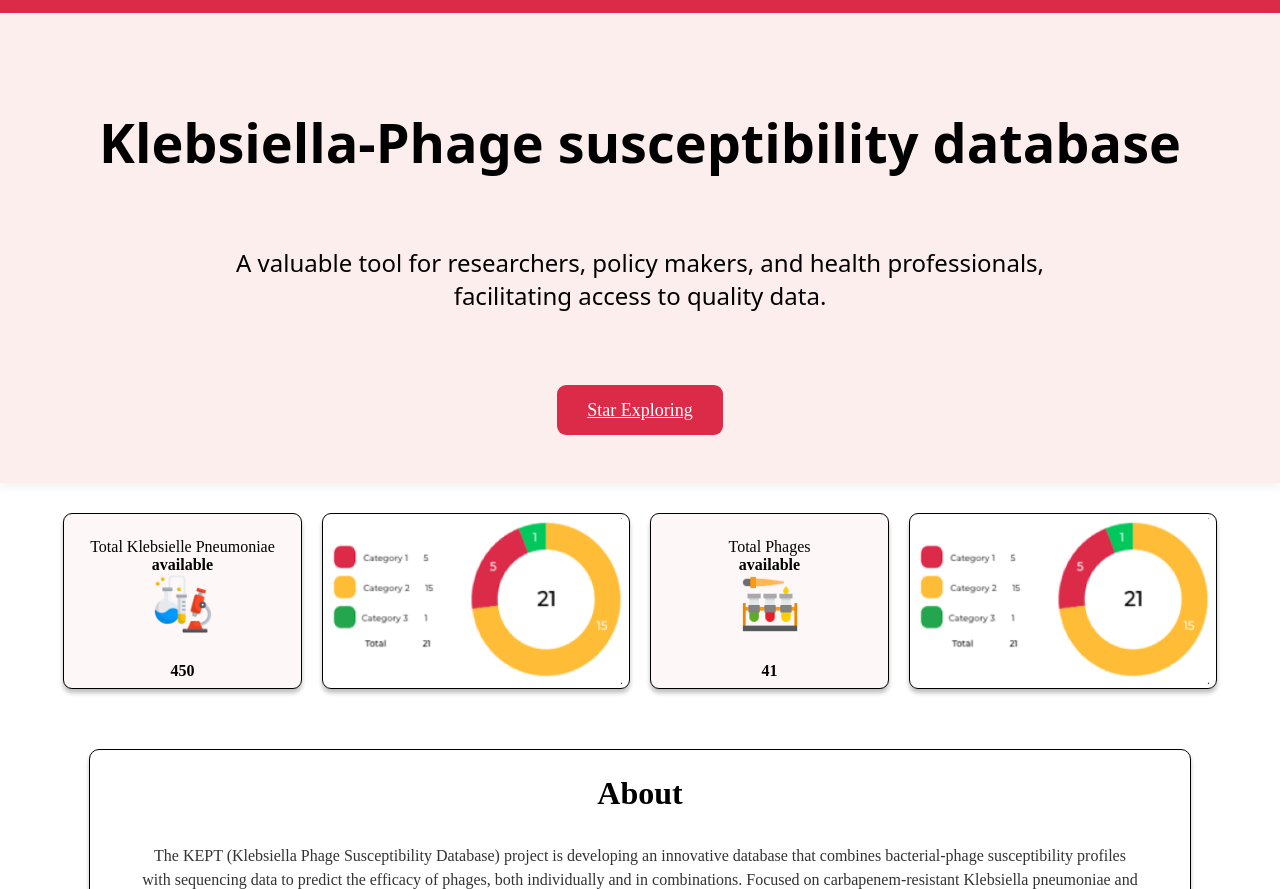
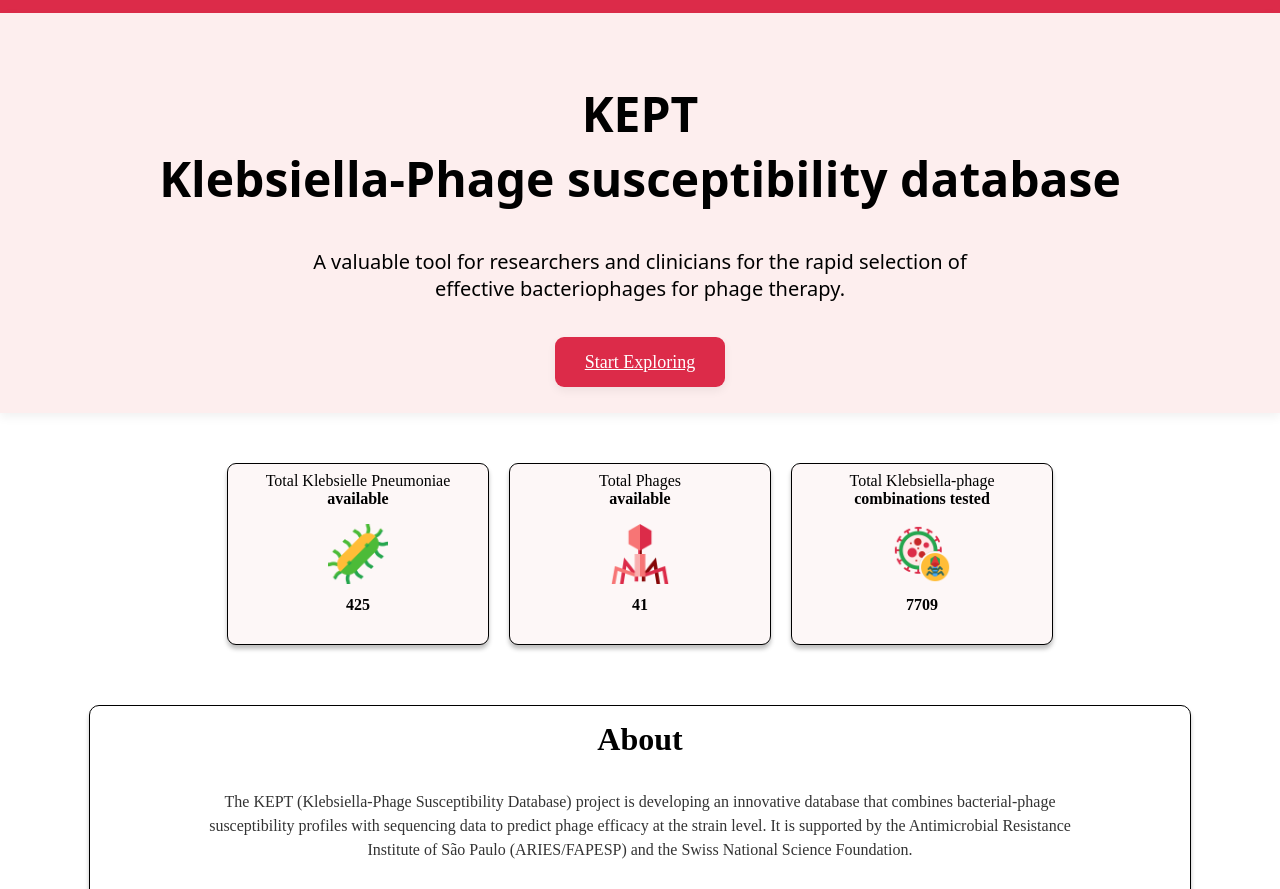
Before and after one commit to charliekuster/KeptFront, a plain HTML site: page index.html in a window 1280 px wide. Shown: the part 51-940 px from the top of the page. Drawn offline with Linux system fonts and the light colour scheme.

Commit message:
correcaoErros

```diff
--- a/about/stylesAbout.css
+++ b/about/stylesAbout.css
@@ -34,7 +34,7 @@
     margin: auto;
     font-size: 20px;
     color: #333;
-    margin-bottom: 50px;
+    margin-bottom: 60px;
     line-height: 1.5;    /* Espaçamento entre linhas */
 }
 
--- a/genomes/stylesGenomes.css
+++ b/genomes/stylesGenomes.css
@@ -0,0 +1,8 @@
+*{
+    margin: 0;
+    padding: 0;
+}
+
+footer {
+	margin-top: 0px;
+}
--- a/index.html
+++ b/index.html
@@ -30,40 +30,45 @@
 
     <main>
         <div class="Klebsiella_Phage">
-            <h1>Klebsiella-Phage susceptibility database</h1>
-            <p>A valuable tool for researchers, policy makers, and health professionals, <br> facilitating access to quality data.</p>
-            <a class="botao_Exploring" href="/genomes/indexGenomes.html">Star Exploring</a>
+            <h1> KEPT <br>Klebsiella-Phage susceptibility database</h1>
+            <p>A valuable tool for researchers and clinicians for the rapid selection of <br>effective bacteriophages for phage therapy. </p>
+            <a class="botao_Exploring" href="/genomes/indexGenomes.html">Start Exploring</a>
         </div>
 
         <div class="tabelas">
             <div class="kleb">
-                <p>Total Klebsielle Pneumoniae <br> <strong>available</strong></p>
-                <img src="/Imagens/Icons/main/equipamento-de-laboratorio-2.png" alt="">
-                <p><strong>450</strong></p>
+                <p>Total Klebsielle Pneumoniae<br> <strong>available</strong></p>
+                <img src="/Imagens/Icons/main/salmonella.png" alt="">
+                <p><strong>425</strong></p>
             </div>
-            <div class="imag">
+            <!-- <div class="imag">
                 <img src="/Imagens/imagens/Img.png" alt="">
-            </div>
+            </div> -->
             <div class="kleb">
                 <p>Total Phages <br> <strong>available</strong></p>
-                <img src="/Imagens/Icons/main/quimica.png" alt="">
+                <img src="/Imagens/Icons/main/bacteriophage2.png" alt="">
                 <p><strong>41</strong></p>
             </div>
-            <div class="imag">
+            <!-- <div class="imag">
                 <img src="/Imagens/imagens/Img.png" alt="">
+            </div> -->
+            <div class="kleb">
+                <p>Total Klebsiella-phage<br> <strong>combinations tested</strong></p>
+                <img src="/Imagens/Icons/main/viruss.png" alt="">
+                <p><strong>7709</strong></p>
             </div>
         </div>
 
         <div class="about">
             <div>
                 <h2>About</h2>
-                <p>The KEPT (Klebsiella Phage Susceptibility Database) project is developing an innovative database that combines bacterial-phage susceptibility profiles with sequencing data to predict the efficacy of phages, both individually and in combinations. Focused on carbapenem-resistant Klebsiella pneumoniae and supported by the Antimicrobial Resistance Institute of São Paulo (ARIES/FAPESP), the project automates bioinformatic analyses of new bacterial and phage sequences. The online version will be freely accessible and will integrate bacterial strains and phages from Brazil.</p>
+                <p>The KEPT (Klebsiella-Phage Susceptibility Database) project is developing an innovative database that combines bacterial-phage susceptibility profiles with sequencing data to predict phage efficacy at the strain level. It is supported by the Antimicrobial Resistance Institute of São Paulo (ARIES/FAPESP) and the Swiss National Science Foundation.</p>
                 <a href="/about/indexAbout.html" class="button">LEARN MORE</a>
 
             </div>
         </div>
 
-        <div class="funcionalidades">
+        <!-- <div class="funcionalidades">
             <div class="func_filho">
                 <img src="/Imagens/Icons/main/uploud.png">
                 <h3 class="letra_amarela" >Upload</h3>
@@ -100,11 +105,8 @@
                 </div>
             </div>
             <button class="login-button">Login</button>
-            </div>
+            </div> -->
 
-            <div class="notice">
-                <p><strong>Platform available only for <em>Klebsiella pneumoniae</em> genomes.</strong></p>
-            </div>
 
             <div class="logo-section">
                     <img src="/Imagens/Logos/logos_unifesp/Unifesp_completa_policromia_RGB.png" alt="UNIFESP Logo">
--- a/styles.css
+++ b/styles.css
@@ -14,22 +14,23 @@ header{
 
 .Klebsiella_Phage{
     background-color: #fdeeee;
-    height: 470px;
+    height: 400px;
     text-align: center;
     box-shadow: 0px 4px 10px 0px rgba(0, 0, 0, 0.06);
+    margin-bottom: 40px;
 }
 
 .Klebsiella_Phage h1{
     font-family: system-ui, -apple-system, BlinkMacSystemFont, 'Segoe UI', Roboto, Oxygen, Ubuntu, Cantarell, 'Open Sans', 'Helvetica Neue', sans-serif;
-    font-size: 54px;
+    font-size: 48px;
     font-weight: 700;
-    padding: 92px 0px 35px 0px;
+    padding: 68px 0px 5px 0px;
 }
 
 .Klebsiella_Phage p{
     font-family: system-ui, -apple-system, BlinkMacSystemFont, 'Segoe UI', Roboto, Oxygen, Ubuntu, Cantarell, 'Open Sans', 'Helvetica Neue', sans-serif;
-    font-size: 24px;
-    padding: 0px 0px 88px 0px;
+    font-size: 20px;
+    padding: 0px 0px 50px 0px;
 }
 
 .botao_Exploring{
@@ -38,6 +39,7 @@ header{
     background-color: #DC2B49; /* Cor do botão */
     color: white; /* Cor do texto do botão */
     border-radius: 9px; /* Bordas arredondadas */
+    box-shadow: 0px 4px 10px 0px rgba(0, 0, 0, 0.06);
     margin: 0px 0px 0px 0px;
 }
 
@@ -49,8 +51,8 @@ header{
 }
 
 .kleb{
-    width: 237px;
-    height: 174px;
+    width: 260px;
+    height: 180px;
     margin: 10px;
     text-align: center;
     background-color: #FDF7F7;
@@ -61,12 +63,14 @@ header{
 }
 
 .kleb img{
+    margin-top: 16px;
     width: 60px;
     height: 60px;
 }
 
 .kleb p{
-    margin-top: 24px;
+    margin-top: 8px;
+    font-size: 16px;
 }
 
 .imag{
@@ -88,7 +92,7 @@ header{
 
 .about{
     width: 1100px;
-    height: 300px;
+    height: 250px;
     display: flex;
     justify-content: center;
     align-items: center;
@@ -101,12 +105,12 @@ header{
 }
 
 .about div{
-    width: 1000px;
-    height: 346px;
+    width: 900px;
+    height: 300px;
 }
 
 .about h2 {
-    margin: 48px 0px 32px 0px;
+    margin: 40px 0px 28px 0px;
     font-size: 32px;
     margin-bottom: 20px;
   }
@@ -115,7 +119,7 @@ header{
     font-size: 16px;
     line-height: 1.6;
     color: #333;
-    margin: 32px 0px 52px 0px;
+    margin: 32px 0px 40px 0px;
     line-height: 1.5;
 }
 
```
Also changed, not shown: about/indexAbout.html (+23 -5 lines), genomes/indexGenomes.html (+25 -2 lines), Imagens/Icons/main/bacteriophage2.png (added), Imagens/Icons/main/equipamento-de-laboratorio-2.png (deleted), Imagens/Icons/main/quimica.png (deleted), Imagens/Icons/main/salmonella.png (added), Imagens/Icons/main/viruss.png (added), Imagens/imagens/image.png, genomes/dom.js (added), 6 other files.
